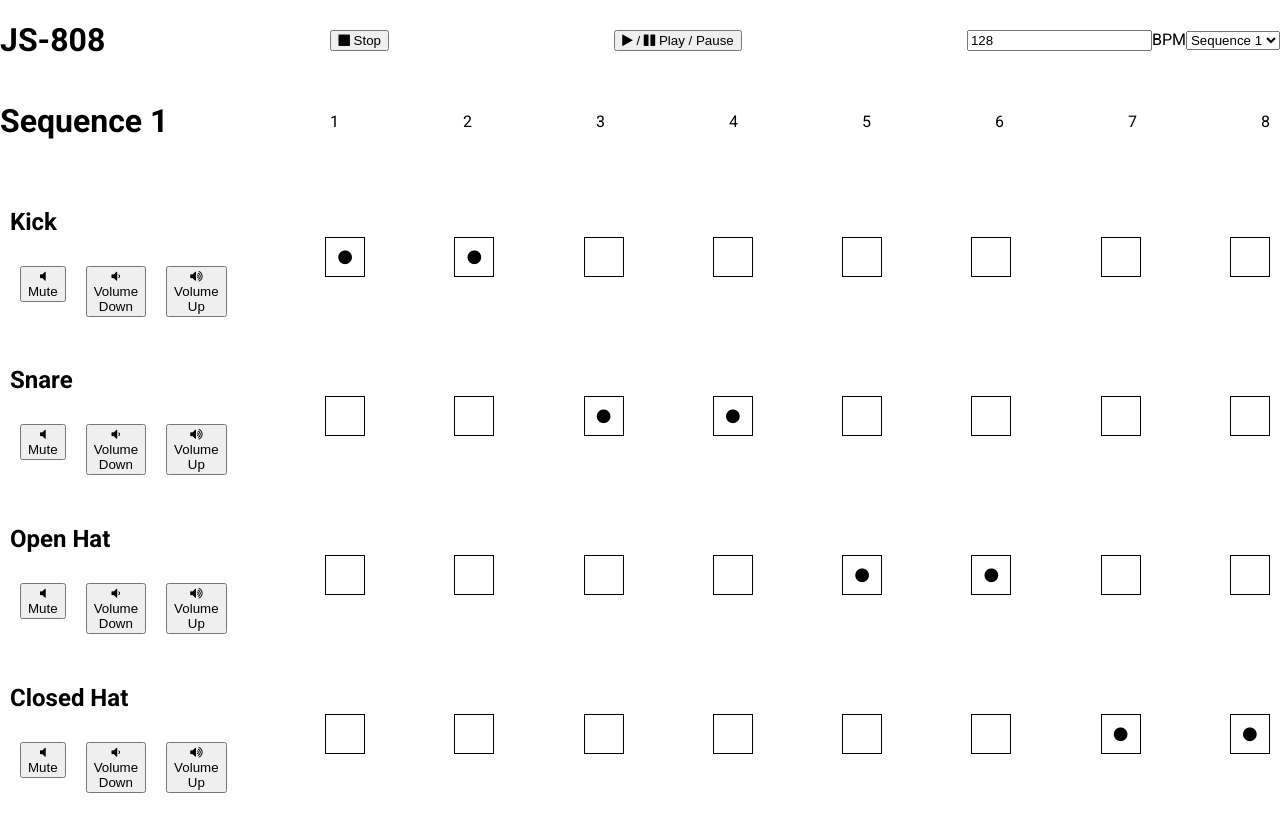
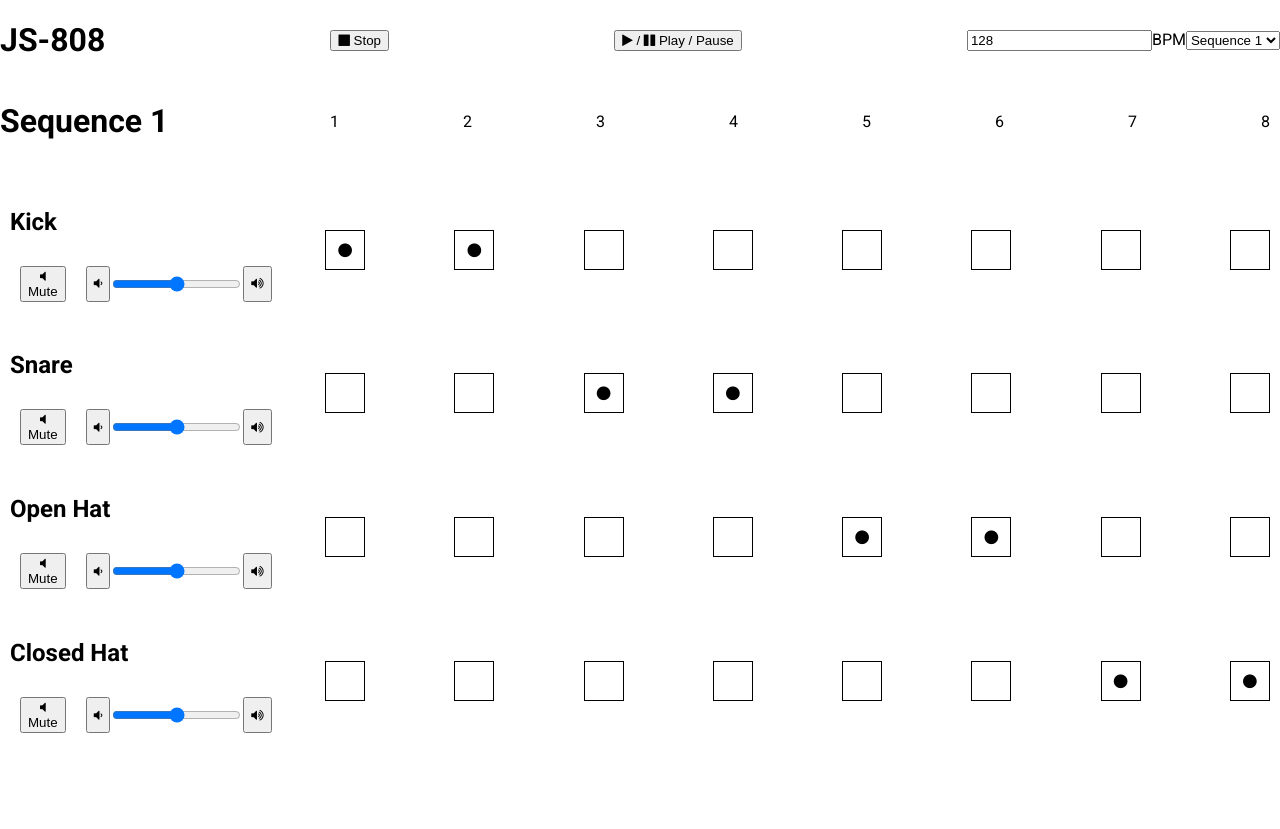
Before and after one commit to SashaBajzek/js-808, a React (Create React App) app: page / in a window 1280 px wide. After the commit the page ends 800 px from the top, so only its background shows below. Built offline with nearby package versions, Linux system fonts and the light colour scheme.

Commit message:
Add volume range controls

```diff
--- a/src/App.js
+++ b/src/App.js
@@ -86,36 +86,34 @@ class App extends Component {
     this.setState({sequences: newSequences})
   }
 
-  changeVolume = (instrumentNum, volumeChange) => {
-    //create newSounds object so state is mutated
+  muteSound = (instrumentNum) => {
+    //create newSounds object so state is not mutated
     var newSounds = this.state.sounds;
     var instrument = newSounds[instrumentNum];
-    var currentVolume = instrument.volume();
-    switch (volumeChange) {
-      case -1:
-        //decrease volume
-        if(currentVolume > 0) {
-          instrument.volume(currentVolume - 0.1);
-          instrument.mute(false);
-          this.setState({sounds: newSounds});
-        }
-        break;
-      case 0:
-        //mute
-        instrument.mute(!instrument.mute());
-        this.setState({sounds: newSounds});
-        break;
-      case 1:
-        //increase volume
-        if(currentVolume < 1) {
-          instrument.volume(currentVolume + 0.1);
-          instrument.mute(false);
-          this.setState({sounds: newSounds});
-        }
-        break;
-      default:
-        console.log("Not an instrument");
+    instrument.mute(!instrument.mute());
+    this.setState({sounds: newSounds});
+  }
+
+  changeVolume = (event, increment) => {
+    //create newSounds object so state is not mutated
+    var newSounds = this.state.sounds;
+    var instrumentNum = event.target.getAttribute("instrument");
+    var instrument = newSounds[instrumentNum];
+    var newVolume = instrument.volume();
+    if(increment) {
+      //if using buttons
+      if(increment > 0){
+        newVolume = newVolume + 0.1;
+      } else {
+        newVolume = newVolume - 0.1;
+      }
+    } else {
+      //if dragging the range
+      newVolume = parseFloat(event.target.value, 0);
     }
+    instrument.volume(newVolume);
+    instrument.mute(false);
+    this.setState({sounds: newSounds});
   }
 
   componentWillUnmount = () => {
@@ -198,7 +196,8 @@ class App extends Component {
     return (
       <div className="App">
         <Header play={this.playSequence} stop={this.stop} updateBPM={this.updateBPM} updateSequence={this.updateSequence} bpm={this.state.bpm}/>
-        <Sequence sequence={this.state.sequences[this.state.currentSequence]} number={this.state.currentSequence} currentFrame={this.state.currentFrame} changeNote={this.changeNote} changeVolume={this.changeVolume}/>
+        <Sequence sequence={this.state.sequences[this.state.currentSequence]} number={this.state.currentSequence} currentFrame={this.state.currentFrame} changeNote={this.changeNote}
+        sounds={this.state.sounds} muteSound={this.muteSound} changeVolume={this.changeVolume}/>
       </div>
     );
   }
--- a/src/Instrument.css
+++ b/src/Instrument.css
@@ -9,6 +9,10 @@
   width: 25%;
 }
 
+.Instrument__volume-range {
+  display: flex;
+}
+
 .Instrument ul {
   flex-grow: 1;
   justify-content: space-between;
--- a/src/Instrument.js
+++ b/src/Instrument.js
@@ -2,14 +2,21 @@ import * as React from 'react';
 import Note from "./Note";
 import "./Instrument.css";
 
-const Instrument = ({ name, frames, currentFrame, changeNote, changeVolume, sequenceNum, instrumentNum }) => (
+const Instrument = ({ name, frames, currentFrame, changeNote, muteSound, changeVolume, sequenceNum, instrumentNum, instrumentVolume }) => (
   <li className="Instrument">
     <section className="Instrument__controls">
       <h2>{name}</h2>
       <ul className="Instrument__volume-controls">
-        <li><button onClick={() => changeVolume(instrumentNum, 0)}><i className="fa fa-volume-off" aria-hidden="true"></i> Mute</button></li>
-        <li><button onClick={() => changeVolume(instrumentNum, -1)}><i className="fa fa-volume-down" aria-hidden="true"></i> Volume Down</button></li>
-        <li><button onClick={() => changeVolume(instrumentNum, 1)}><i className="fa fa-volume-up" aria-hidden="true"></i> Volume Up</button></li>
+        <li><button onClick={() => muteSound(instrumentNum)}><i className="fa fa-volume-off" aria-hidden="true"></i> Mute</button></li>
+        <li className="Instrument__volume-range">
+          <button instrument={instrumentNum} onClick={(e) => {changeVolume(e, -1)}}>
+            <i instrument={instrumentNum} className="fa fa-volume-down"></i>
+          </button>
+          <input type="range" min="0" max="1" step="0.1" instrument={instrumentNum} value={instrumentVolume} onChange={(e) => {changeVolume(e)}}/>
+          <button instrument={instrumentNum} onClick={(e) => {changeVolume(e, 1)}}>
+            <i instrument={instrumentNum} className="fa fa-volume-up"></i>
+          </button>
+        </li>
       </ul>
     </section>
     <ul>
--- a/src/Sequence.js
+++ b/src/Sequence.js
@@ -6,7 +6,7 @@ class Sequence extends React.Component {
   renderInstruments = () => {
     let instrumentList = [];
     for(var i = 0; i < this.props.sequence.frames.length; i+=1) {
-      instrumentList.push(<Instrument key={`instrument${i}`} name={this.props.sequence.instruments[i]} frames={this.props.sequence.frames[i]} currentFrame={this.props.currentFrame} changeNote={this.props.changeNote} changeVolume={this.props.changeVolume} sequenceNum={this.props.number} instrumentNum={i} />);
+      instrumentList.push(<Instrument key={`instrument${i}`} name={this.props.sequence.instruments[i]} frames={this.props.sequence.frames[i]} currentFrame={this.props.currentFrame} changeNote={this.props.changeNote} instrumentVolume={this.props.sounds[i].volume()} muteSound={this.props.muteSound} changeVolume={this.props.changeVolume} sequenceNum={this.props.number} instrumentNum={i} />);
     }
     return instrumentList;
   }
```
